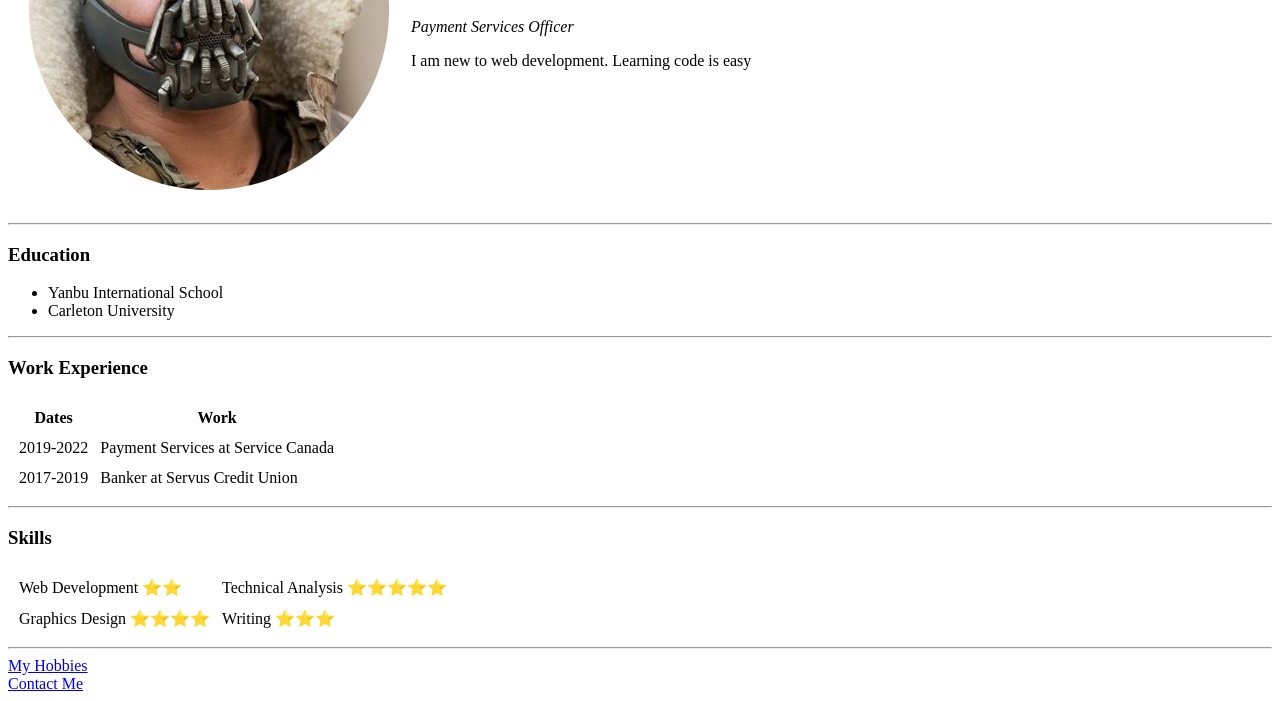
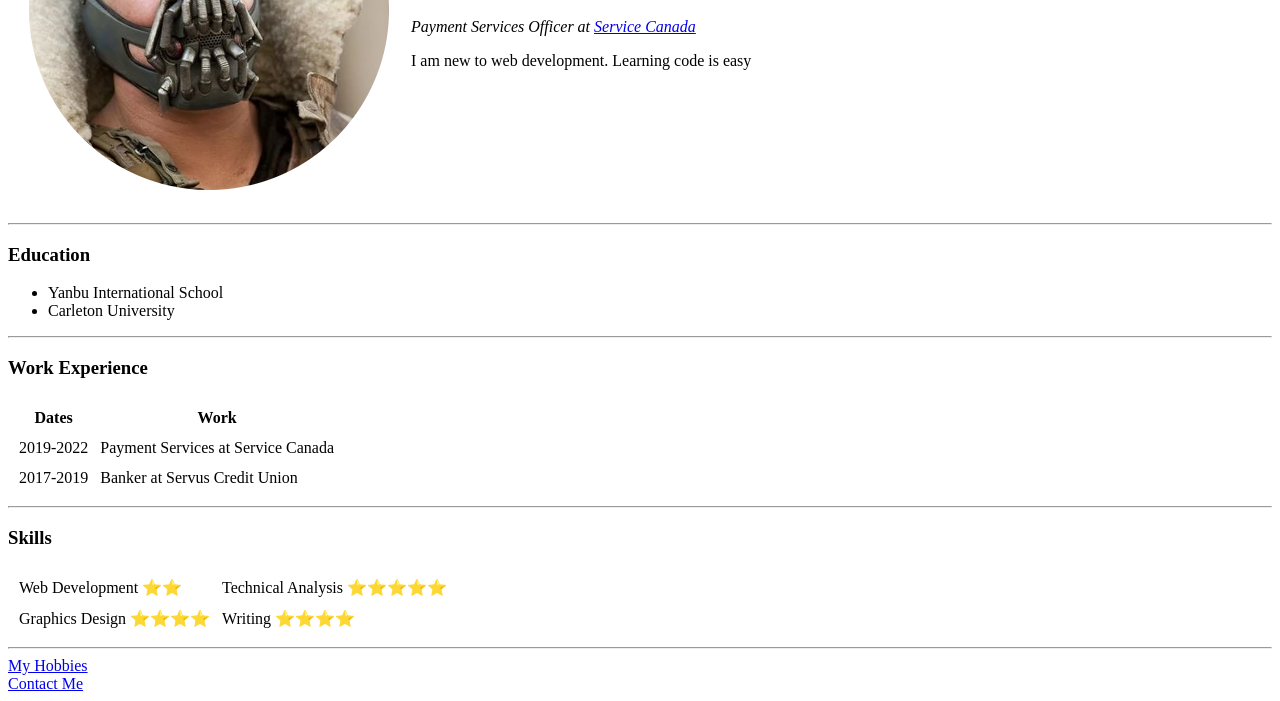
Before and after one commit to faizanmahmood00/cv, a plain HTML site: page index.html in a window 1280 px wide. Shown: the part 199-900 px from the top of the page. Drawn offline with Linux system fonts and the light colour scheme.

Commit message:
Update index.html

```diff
--- a/index.html
+++ b/index.html
@@ -10,7 +10,7 @@
         <td><img src="Bane-modified.png" alt="Bane pic" /></td>
         <td>
           <h1>Faizan Mahmood</h1>
-          <p><em>Payment Services Officer</em></p>
+          <p><em>Payment Services Officer at <a href="https://www.canada.ca">Service Canada</a></em></p>
           <p>I am new to web development. Learning code is easy</p>
         </td>
       </tr>
@@ -51,7 +51,7 @@
       </tr>
       <tr>
         <td>Graphics Design ⭐⭐⭐⭐</td>
-        <td>Writing ⭐⭐⭐</td>
+        <td>Writing ⭐⭐⭐⭐</td>
       </tr>
     </table>
     <hr />
```
